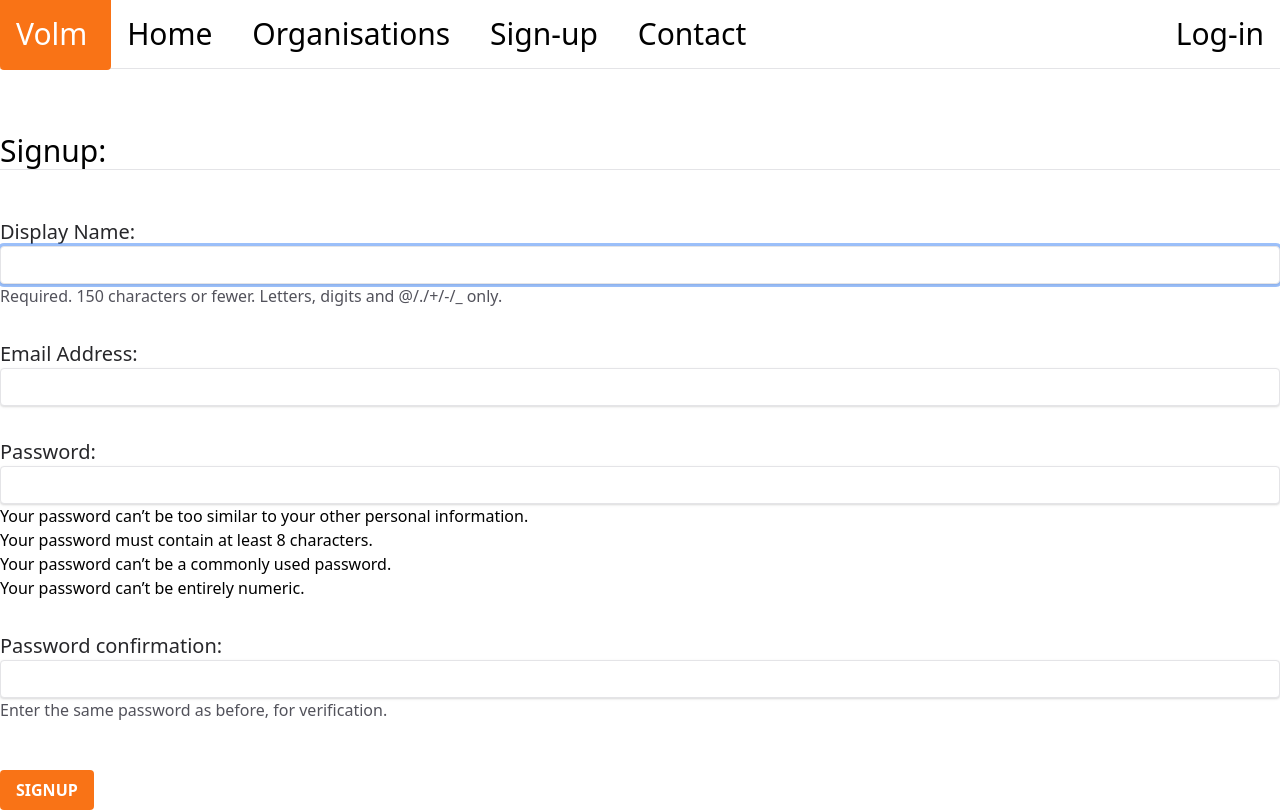
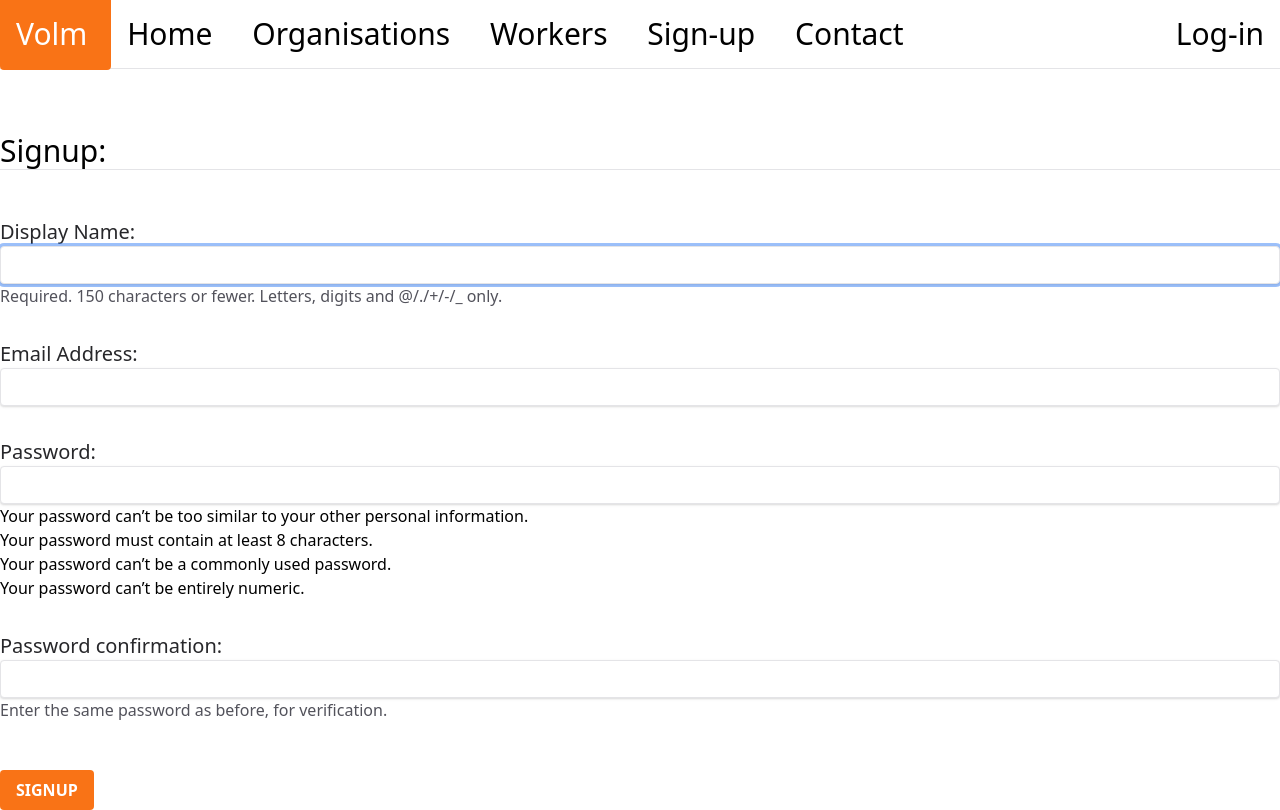
Before and after one commit to gedkirkham/volm, a Django app: page /accounts/signup/ in a window 1280 px wide. Run offline with Django 3.2, Linux system fonts and the light colour scheme; style sheets or scripts are compiled from the project's sources; some libraries are stand-ins or nearby versions.

Commit message:
feat: add workers and new workers to base.html nav bar

```diff
--- a/volm/templates/base.html
+++ b/volm/templates/base.html
@@ -48,6 +48,14 @@
                 <li class="tw-inline">
                     <a
                         class="tw_main_nav_a"
+                        href="{% url 'workers:worker_list' %}"
+                    >
+                        Workers
+                    </a>
+                </li>
+                <li class="tw-inline">
+                    <a
+                        class="tw_main_nav_a"
                         href="{% url 'accounts:signup' %}"
                     >
                         Sign-up
@@ -90,9 +98,9 @@
                     <li class="tw-inline">
                         <a
                             class="tw_main_nav_a"
-                            href="{% url 'workers:worker_list' %}"
+                            href="{% url 'workers:worker_new' %}"
                         >
-                            Workers
+                            New Worker
                         </a>
                     </li>
                     <li class="tw-inline">
```
